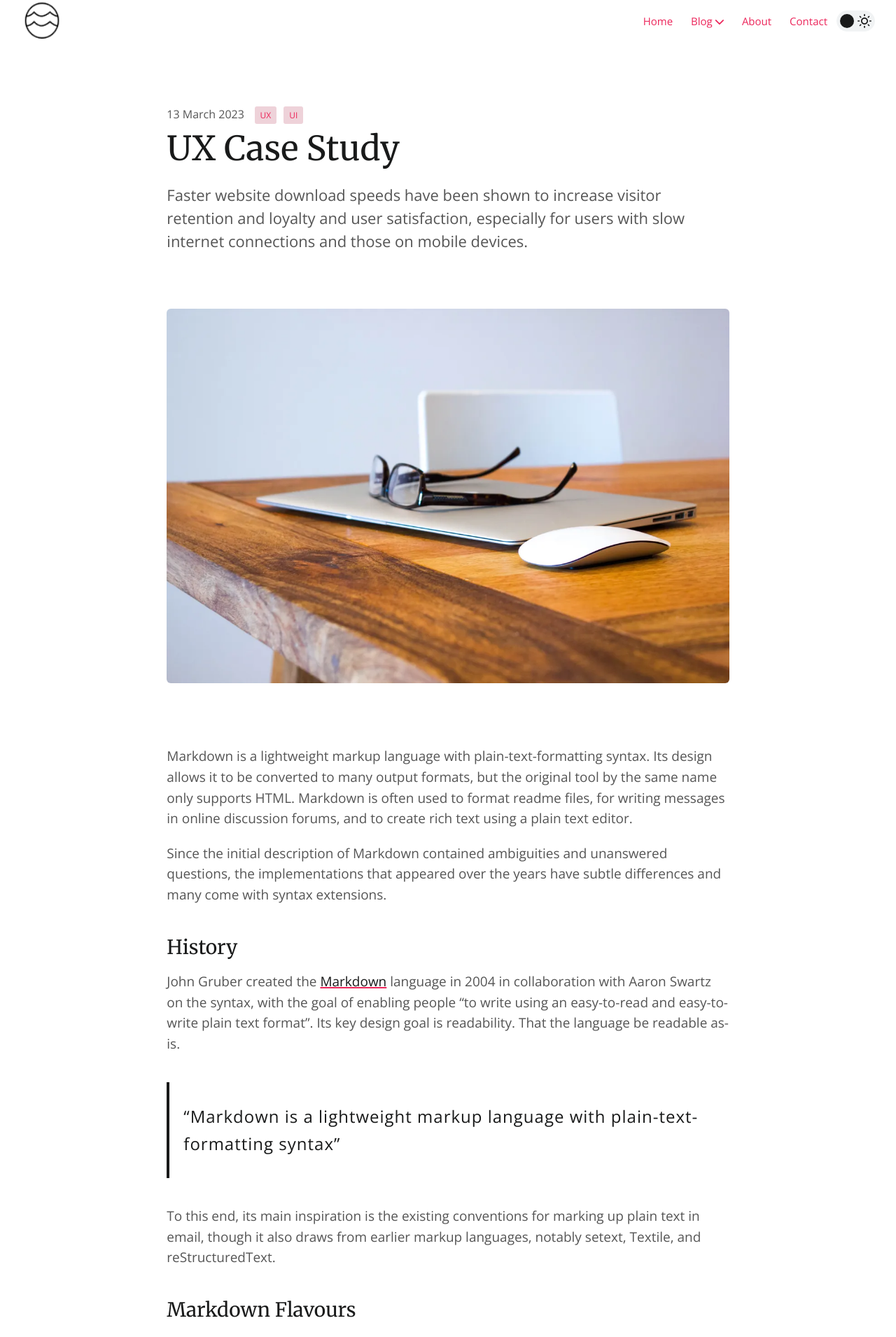
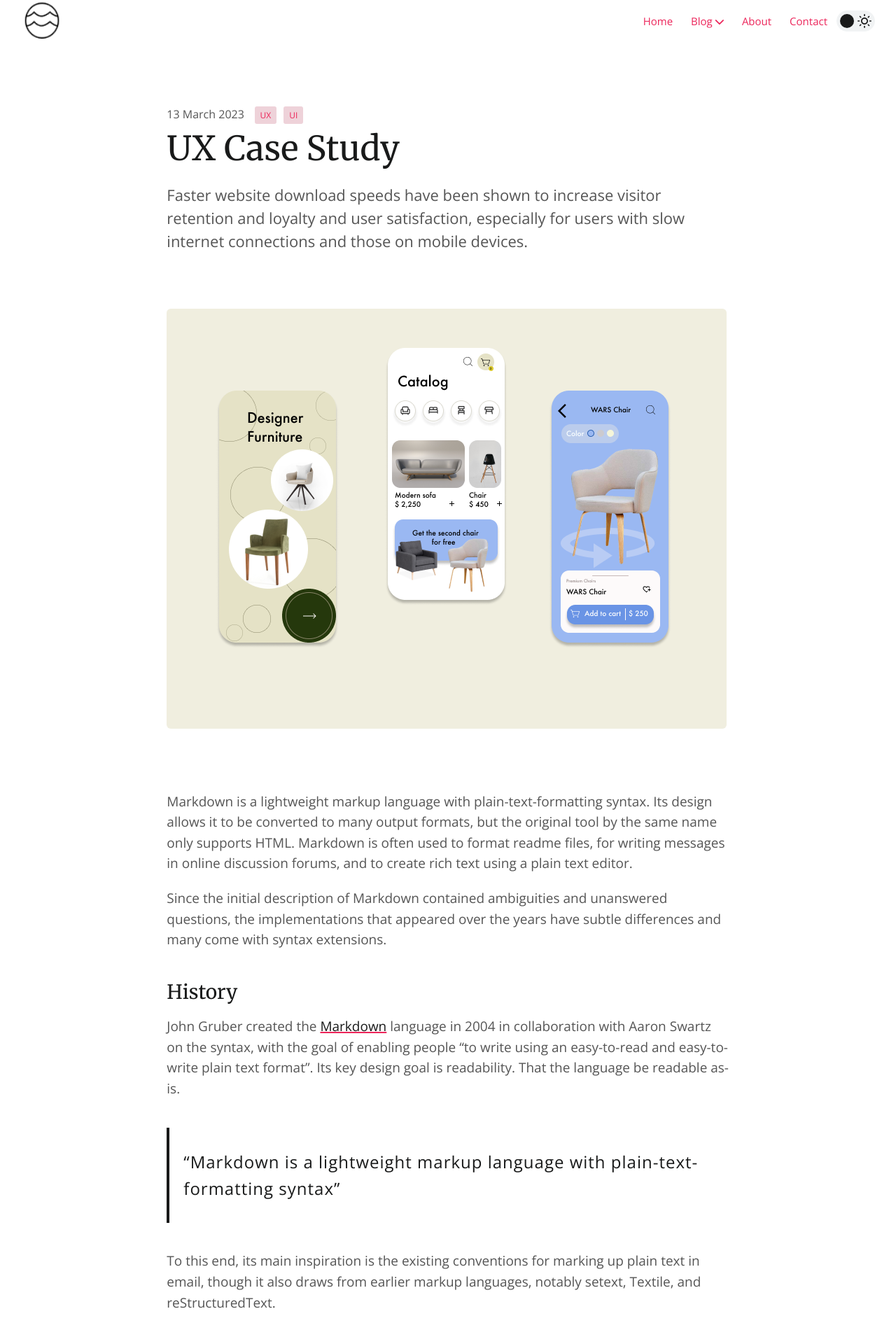
Before and after one commit to makapaka98/mywebsite, a Jekyll site: the page built from collections/_posts/2022-02-13-improving-page-speed.md, in a window 1280 px wide. Shown: the top 1910 px of the page at 70% size. Built offline with Jekyll 4.4.1, drawn with Linux system fonts in a browser that asks for light colours; comment, search, counter and statistics services are not loaded.

Commit message:
Update 2022-02-13-improving-page-speed.md

```diff
--- a/collections/_posts/2022-02-13-improving-page-speed.md
+++ b/collections/_posts/2022-02-13-improving-page-speed.md
@@ -5,8 +5,8 @@ date: 2023-03-13T09:49:03Z
 authors: ["Marta Wacirz"]
 categories: ["UX", "UI"]
 description: Faster website download speeds have been shown to increase visitor retention and loyalty and user satisfaction, especially for users with slow internet connections and those on mobile devices.
-thumbnail: "/assets/images/gen/blog/blog-18-thumbnail.webp"
-image: "/assets/images/gen/blog/blog-18.webp"
+thumbnail: "/assets/images/ecom.png"
+image: "/assets/images/ecom.png"
 comments: true
 ---
 
```
